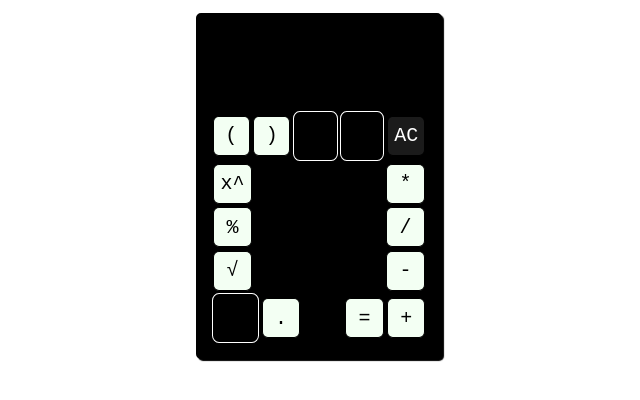
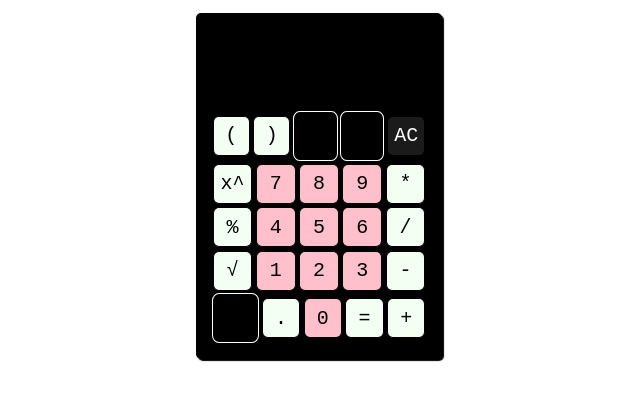
Before and after one commit to mapolicarpo/eu-calculando, a plain HTML site: page index.html in a window 1280 px wide. Shown: the whole page, without its empty margins (321-961 px from the left). Drawn offline with Linux system fonts and the light colour scheme; a web font is replaced by a local one.

Commit message:
Update index.html

```diff
--- a/index.html
+++ b/index.html
@@ -38,7 +38,7 @@ body {
     display: inline-block;
     background: black;
     margin: 1% 0;
-    color: gray;
+    color: white;
     border: 3px solid #000000;
     border-radius: 5px;
     box-shadow: 2px 2px 1px 0px #000000;
@@ -56,7 +56,7 @@ body {
     border-radius: 15%;
     border: 0.08em solid #000;
     font-family: monospace;
-    background: black;
+    background: pink;
     box-shadow: 0.03em  0.03em 0.01em 0px #000000;
 
 
```
